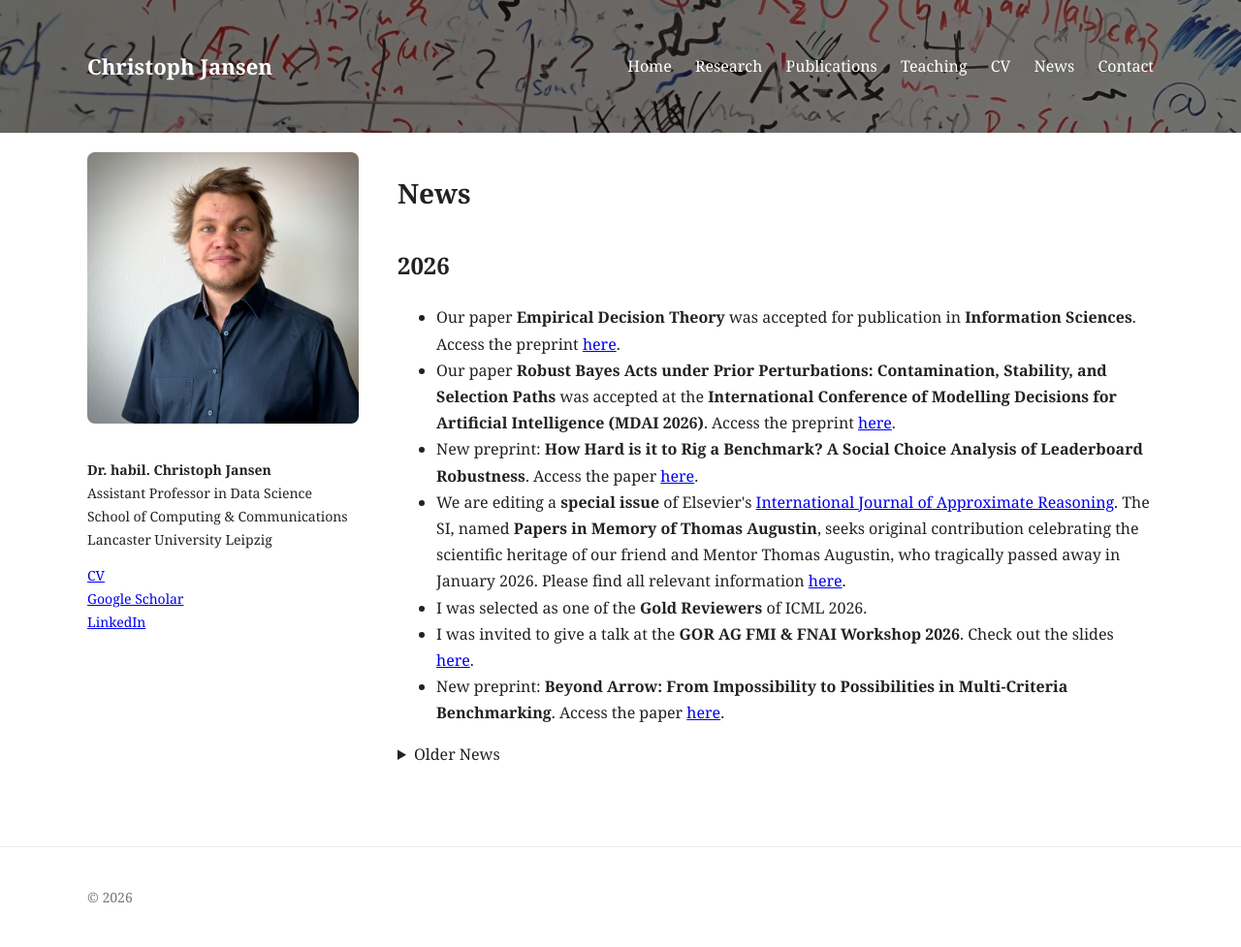
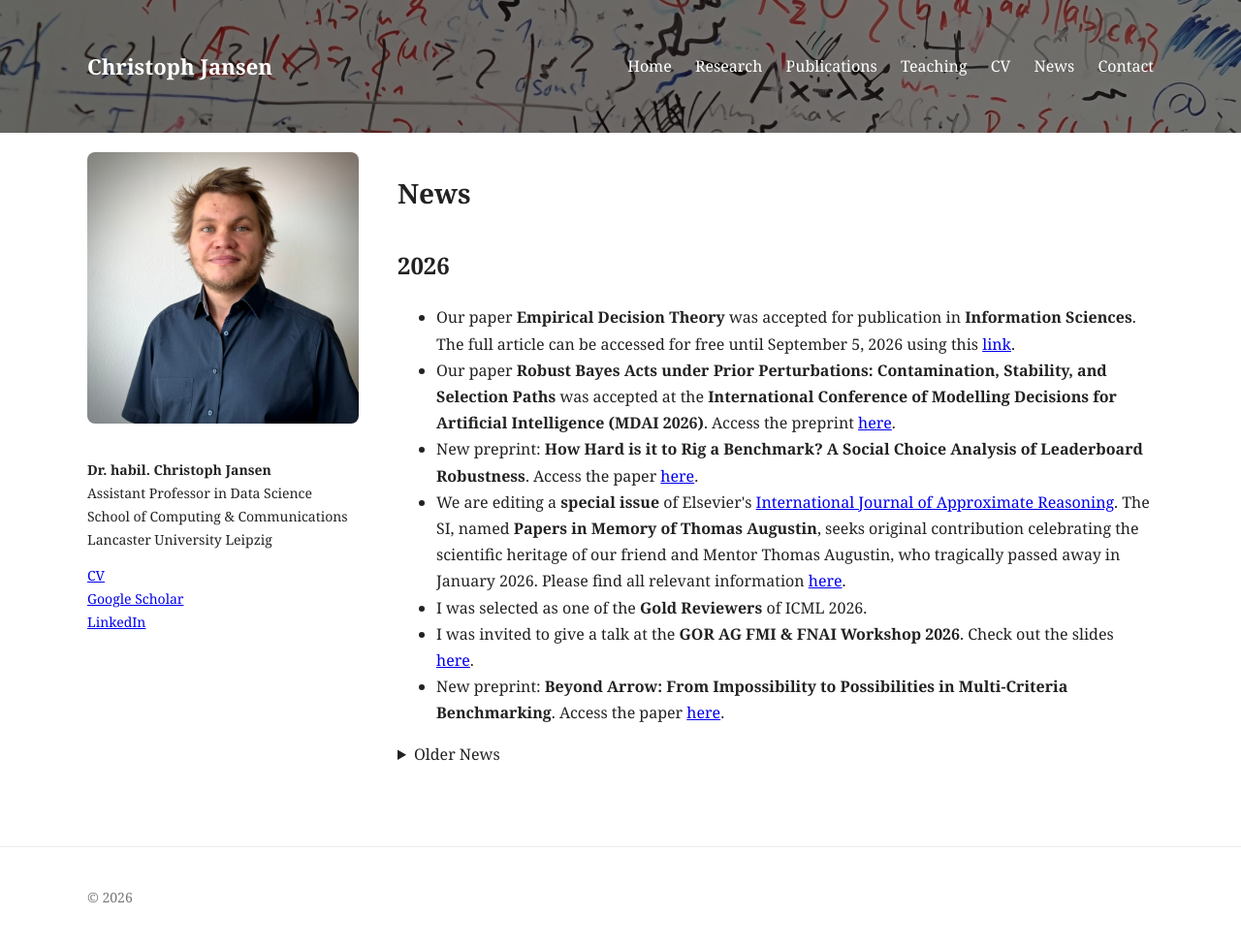
Before and after one commit to jansenc/jansenc.github.io, a Jekyll site: the page built from news/index.md, in a window 1280 px wide. Shown: the whole page at 97% size. Built offline with Jekyll 4.4.1, drawn with Linux system fonts in a browser that asks for light colours.

Commit message:
Update index.md

```diff
--- a/news/index.md
+++ b/news/index.md
@@ -10,7 +10,7 @@ permalink: /news/
 <ul>
    <li>
     Our paper <strong>Empirical Decision Theory</strong> was accepted for publication in <strong>Information Sciences</strong>.
-    Access the preprint <a href="https://doi.org/10.48550/arXiv.2512.05677">here</a>.
+     The full article can be accessed for free until September 5, 2026 using this <a href="[https://doi.org/10.48550/arXiv.2512.05677](https://eur02.safelinks.protection.outlook.com/?url=https%3A%2F%2Fkwnsfk27.r.eu-west-1.awstrack.me%2FL0%2Fhttps%3A%252F%252Fauthors.elsevier.com%252Fa%252F1nSHK4ZQENJeu%2F1%2F0102019f6fb30526-e9bf60ec-dc3d-4d10-837b-dda2b4f508ca-000000%2FS8snP4Q0liZFuHbZ3imkMd7y9U8%3D473&data=05%7C02%7Cjansenc%40live.lancs.ac.uk%7C703c7686443f4ede9e5308dee3f13a5d%7C9c9bcd11977a4e9ca9a0bc734090164a%7C0%7C0%7C639198822663497029%7CUnknown%7CTWFpbGZsb3d8eyJFbXB0eU1hcGkiOnRydWUsIlYiOiIwLjAuMDAwMCIsIlAiOiJXaW4zMiIsIkFOIjoiTWFpbCIsIldUIjoyfQ%3D%3D%7C0%7C%7C%7C&sdata=07nNMI0fLqA4WPF0dfV4PwIvwobRCH%2F4juy7iEMPSmA%3D&reserved=0)">link</a>.
   </li>
    <li>
     Our paper <strong>Robust Bayes Acts under Prior Perturbations: Contamination, Stability, and Selection Paths</strong> was accepted at the <strong>International Conference of Modelling Decisions for Artificial Intelligence (MDAI 2026)</strong>. Access the preprint <a href="https://arxiv.org/abs/2605.10495">here</a>.
```
